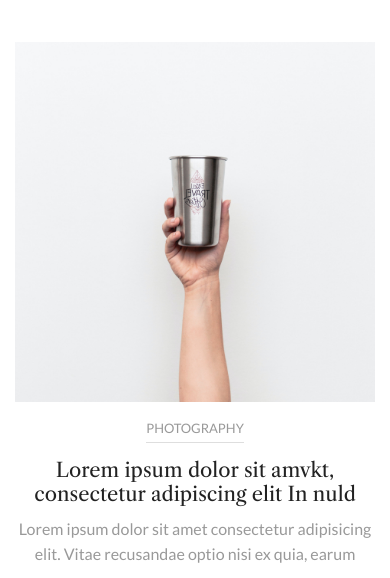
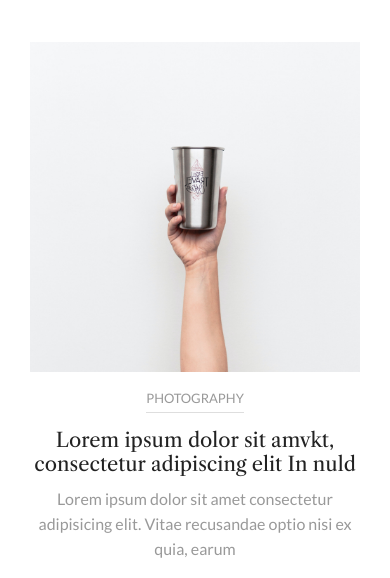
Before and after one commit to tffaruk/timeframe-html, a plain HTML site: page index.html in a window 390 px wide. Shown: the part 514-1092 px from the top of the page. Drawn offline with nearby package versions, Linux system fonts and the light colour scheme.

Commit message:
fixed review issue and responsive the home page

```diff
--- a/css/style.css
+++ b/css/style.css
@@ -155,6 +155,7 @@ main {
 .post {
   display: flex;
   flex-wrap: wrap;
+  padding: 0px 15px;
 }
 article {
   flex: 0 0 auto;
@@ -210,6 +211,9 @@ small a:hover {
   small {
     margin: 0px 20px;
     font-size: 14px;
+  }
+  .container {
+    width: 100%;
   }
 }
 @media only screen and (max-width: 766px) {
```
